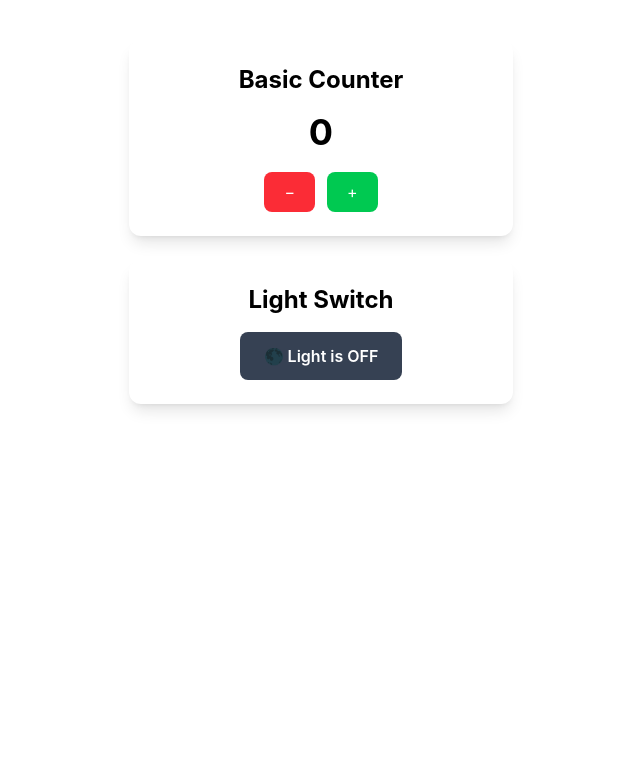
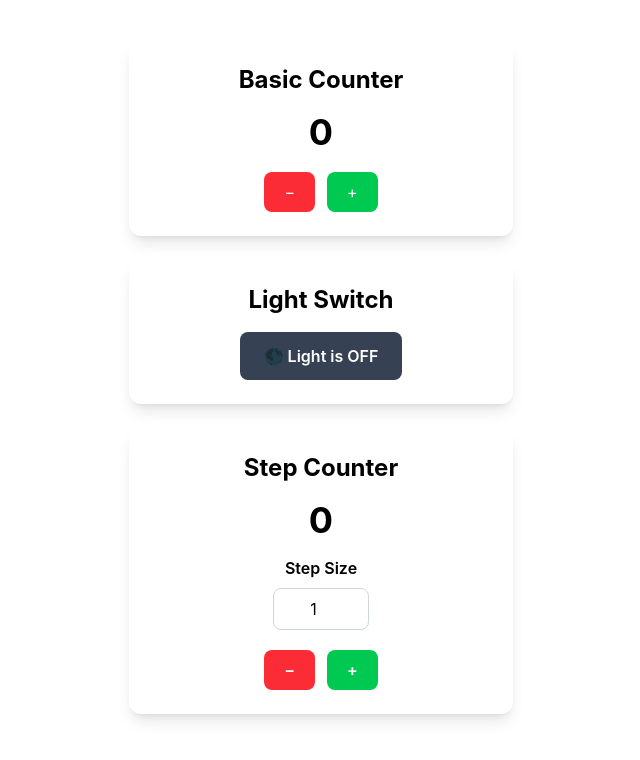
Before and after one commit to Fizzmedia/React-useState, a React (Vite) app: page / in a window 1280 px wide. Shown: the top 760 px of the page, without its empty margins (319-959 px from the left). Built offline with nearby package versions, Linux system fonts and the light colour scheme.

Commit message:
Add Step Counter component

```diff
--- a/src/App.jsx
+++ b/src/App.jsx
@@ -1,11 +1,13 @@
 import Counter from "./components/Counter.jsx"
 import LightSwitch from "./components/LightSwitch"
+import StepCounter from "./components/StepCounter.jsx"
 
 function App() {
   return (
     <>
       <Counter />
       <LightSwitch />
+      <StepCounter />
     </>
   )
 }
--- /dev/null
+++ b/src/components/StepCounter.jsx
@@ -0,0 +1,55 @@
+import { useState } from "react";
+
+function StepCounter() {
+  const [count, setCount] = useState(0);
+  const [step, setStep] = useState(1);
+
+  const increase = () => {
+    setCount(count + step);
+  };
+
+  const decrease = () => {
+    if (count - step >= 0) {
+      setCount(count - step);
+    }
+  };
+
+  return (
+    <div className="max-w-sm mx-auto mt-6 p-6 text-center rounded-xl shadow-lg bg-white">
+      <h2 className="text-2xl font-bold mb-4">Step Counter</h2>
+
+      <p className="text-4xl font-bold mb-4">{count}</p>
+
+      <div className="mb-5">
+        <label className="block font-semibold mb-2">
+          Step Size
+        </label>
+
+        <input
+          type="number"
+          value={step}
+          onChange={(e) => setStep(Number(e.target.value))}
+          className="w-24 border border-gray-300 rounded-lg px-3 py-2 text-center"
+        />
+      </div>
+
+      <div className="flex justify-center gap-3">
+        <button
+          onClick={decrease}
+          className="px-5 py-2 rounded-lg text-white font-semibold bg-red-500 hover:bg-red-600"
+        >
+          −
+        </button>
+
+        <button
+          onClick={increase}
+          className="px-5 py-2 rounded-lg text-white font-semibold bg-green-500 hover:bg-green-600"
+        >
+          +
+        </button>
+      </div>
+    </div>
+  );
+}
+
+export default StepCounter;
```
